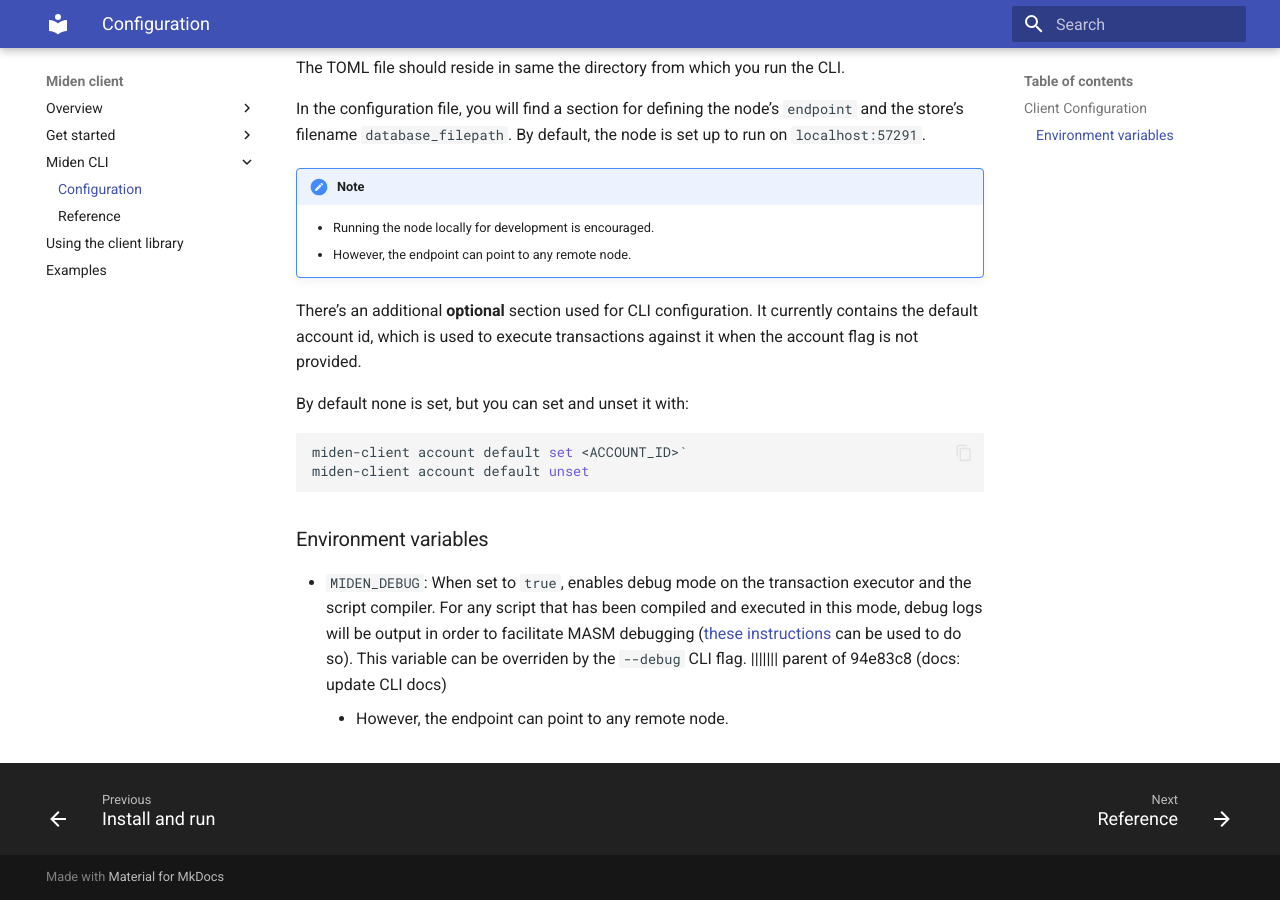
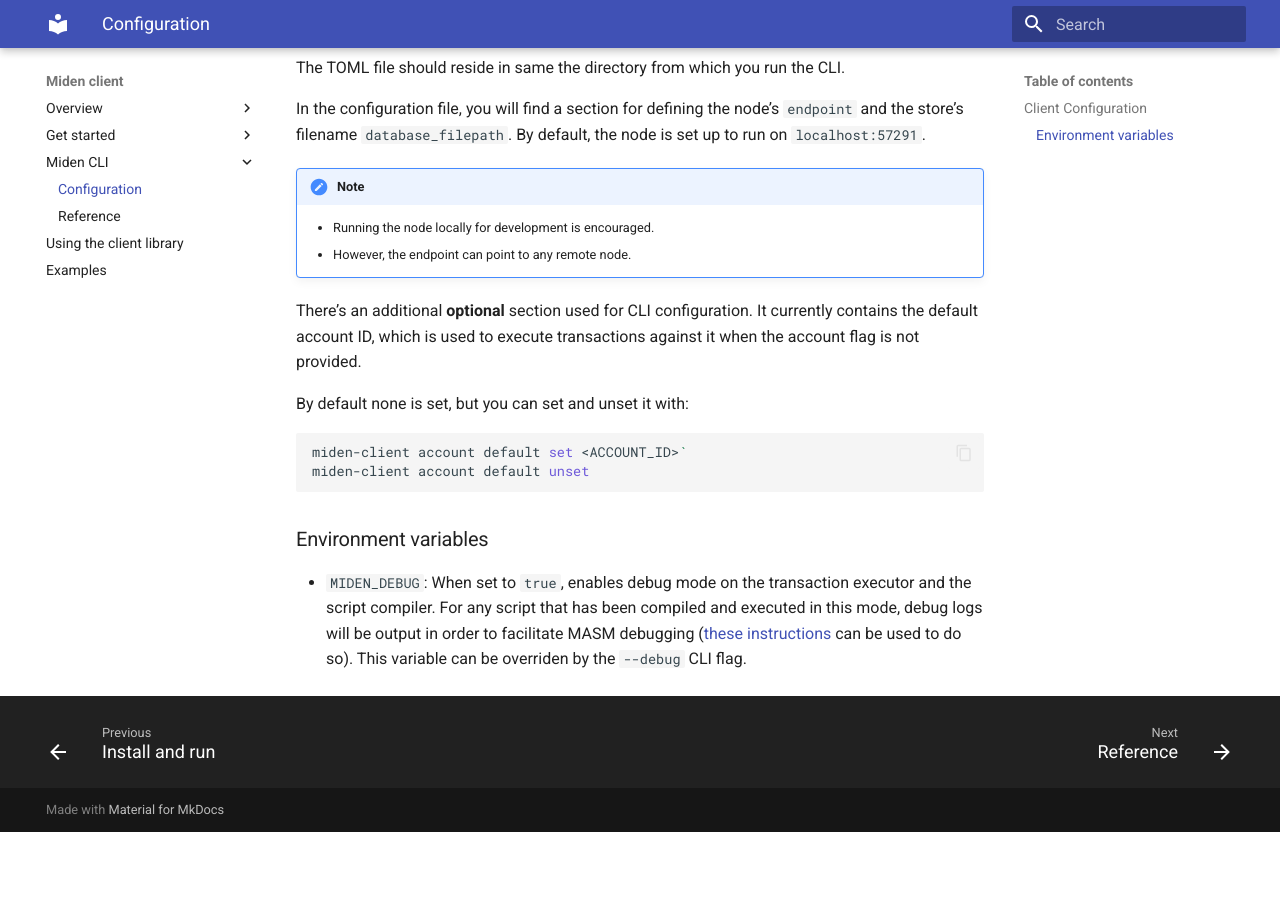
Before and after one commit to 0xPolygonMiden/miden-client, an MkDocs documentation site: the page built from docs/cli-config.md, in a window 1280 px wide and 900 px high, scrolled down 632 px. Built offline with MkDocs 1.6.1 and Material for MkDocs 9.7.7, drawn with Linux system fonts in a browser that asks for light colours; after the commit the page ends 1464 px from its top, so only the background shows below that.

Commit message:
address review comments

```diff
--- a/docs/cli-config.md
+++ b/docs/cli-config.md
@@ -37,7 +37,7 @@ By default, the node is set up to run on `localhost:57291`.
     - However, the endpoint can point to any remote node.
 
 There's an additional **optional** section used for CLI configuration. It
-currently contains the default account id, which is used to execute
+currently contains the default account ID, which is used to execute
 transactions against it when the account flag is not provided.
 
 By default none is set, but you can set and unset it with:
@@ -50,5 +50,3 @@ miden-client account default unset
 ### Environment variables
 
 - `MIDEN_DEBUG`: When set to `true`, enables debug mode on the transaction executor and the script compiler. For any script that has been compiled and executed in this mode, debug logs will be output in order to facilitate MASM debugging ([these instructions](https://0xpolygonmiden.github.io/miden-vm/user_docs/assembly/debugging.html) can be used to do so). This variable can be overriden by the `--debug` CLI flag.
-||||||| parent of 94e83c8 (docs: update CLI docs)
-    - However, the endpoint can point to any remote node.
```
